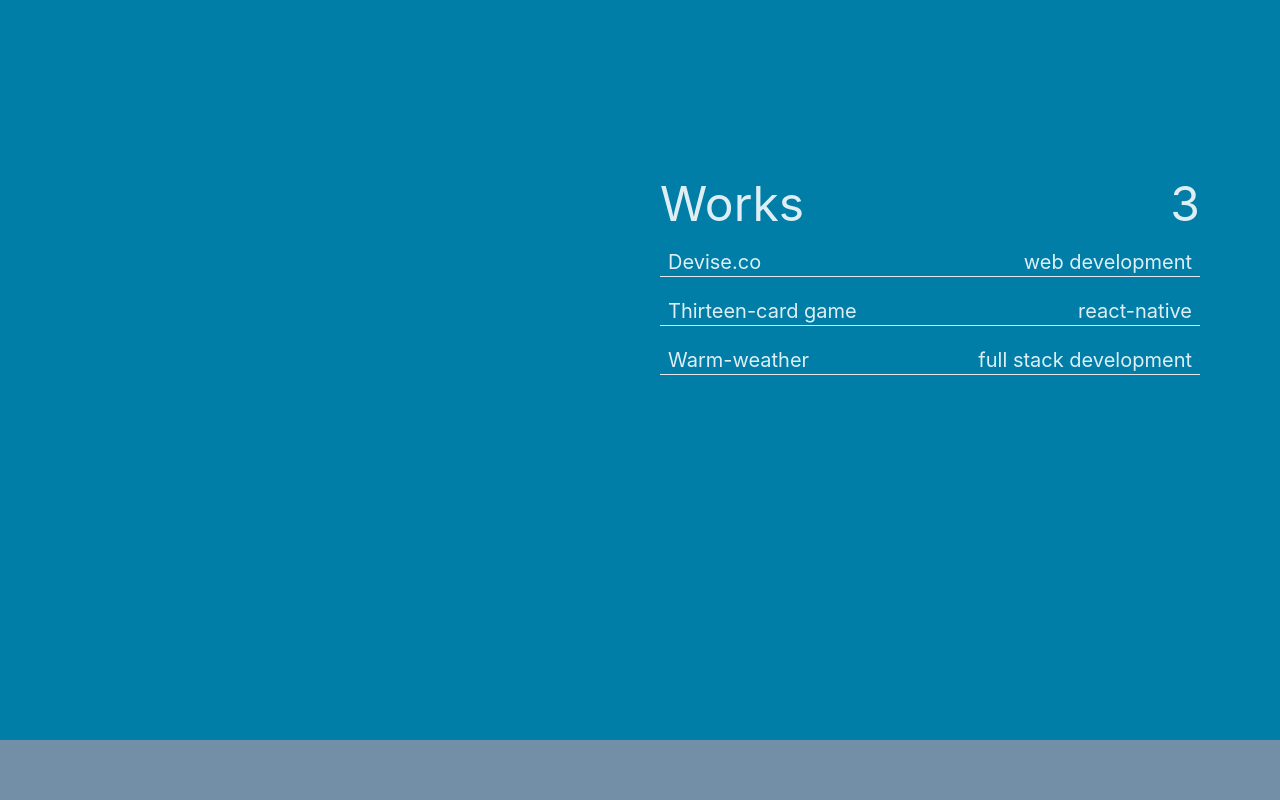
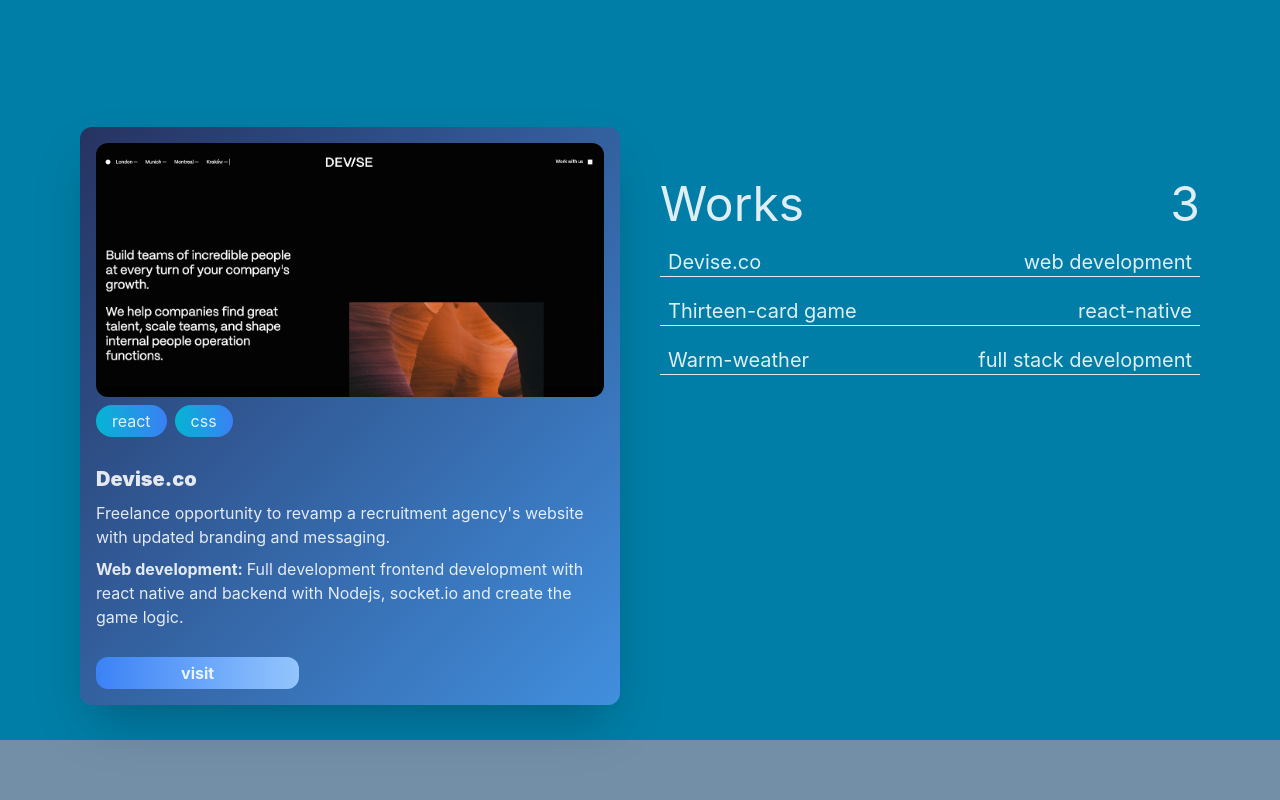
Before and after one commit to huan00/portfolio_oct_2023, a React (Vite) app: page / in a window 1280 px wide. Shown: the part 1660-2460 px from the top of the page. Built offline with nearby package versions, Linux system fonts and the light colour scheme.

Commit message:
add inview effect for work

```diff
--- a/src/pages/Home.tsx
+++ b/src/pages/Home.tsx
@@ -37,7 +37,7 @@
     <>
       <div className="flex flex-col w-screen h-screen bg-[#05445E] p-4">
         <nav className="flex justify-between items-center">
-          <div className="font-bold text-5xl">H</div>
+          <div className="font-bold text-5xl animate-pulse">H</div>
           <div className="flex list-none">
             <li
               className="ml-10 cursor-pointer"
@@ -45,7 +45,7 @@
             >
               Project
             </li>
-            <li className="ml-10">Resume</li>
+            <li className="ml-10 cursor-pointer">Resume</li>
             <li
               className="ml-10 cursor-pointer"
               onClick={() => scrollToContact(contactRef)}
--- a/src/pages/Works.tsx
+++ b/src/pages/Works.tsx
@@ -1,20 +1,19 @@
-import { useRef, useState } from 'react'
+import { useState } from 'react'
 import { PROJECTS } from '../constants/Projects'
 import Project from '../components/Project'
 import { ProjectType } from '../types/types'
+import { useInView } from 'react-intersection-observer'
 
 interface Props {
   proRef: React.RefObject<HTMLDivElement>
 }
 
 const Works = ({ proRef }: Props) => {
-  const projectRef = useRef<HTMLDivElement>(null)
+  const { ref, inView } = useInView()
   const [activeProject, setActiveProject] = useState<string>('')
 
   const hoverProject = (project: ProjectType) => {
-    if (projectRef.current) {
-      setActiveProject(project.title)
-    }
+    setActiveProject(project.title)
   }
 
   return (
@@ -23,15 +22,15 @@
       className="w-screen h-screen flex justify-center items-center bg-[#007EA7]  p-20 gap-10"
     >
       <div className="flex flex-1 h-2/3 w-full justify-center items-center">
-        <div className="w-full h-full  rounded-2xl relative " ref={projectRef}>
-          {PROJECTS.map((project) => (
+        <div className="w-full h-full  rounded-2xl relative ">
+          {PROJECTS.map((project, index) => (
             <div
-              className={`w-full h-full absolute z-10 ${
-                activeProject === project.title
-                  ? 'animate-fly-in'
-                  : 'animate-fly-out'
+              className={`w-full h-full absolute z-10 opacity-0 ${
+                activeProject === project.title && 'animate-fly-in'
               }
+              ${inView && index === 0 && 'animate-fly-in'}
               `}
+              // : 'animate-fly-out'
               key={Math.random()}
             >
               {<Project project={project} />}
@@ -41,7 +40,9 @@
       </div>
       <div className="flex flex-col flex-1 h-1/2 justify-start">
         <div className="flex justify-between">
-          <p className="text-5xl">Works</p>
+          <p className="text-5xl" ref={ref}>
+            Works
+          </p>
           <p className="text-5xl">{PROJECTS.length}</p>
         </div>
         <div className=" flex flex-col">
--- a/tailwind.config.js
+++ b/tailwind.config.js
@@ -23,7 +23,8 @@
             transform: 'translateX(-100%)'
           },
           '100%': {
-            transform: 'translateX(0%)'
+            transform: 'translateX(0%)',
+            opacity: '1'
           }
         },
         'fly-out': {
```
